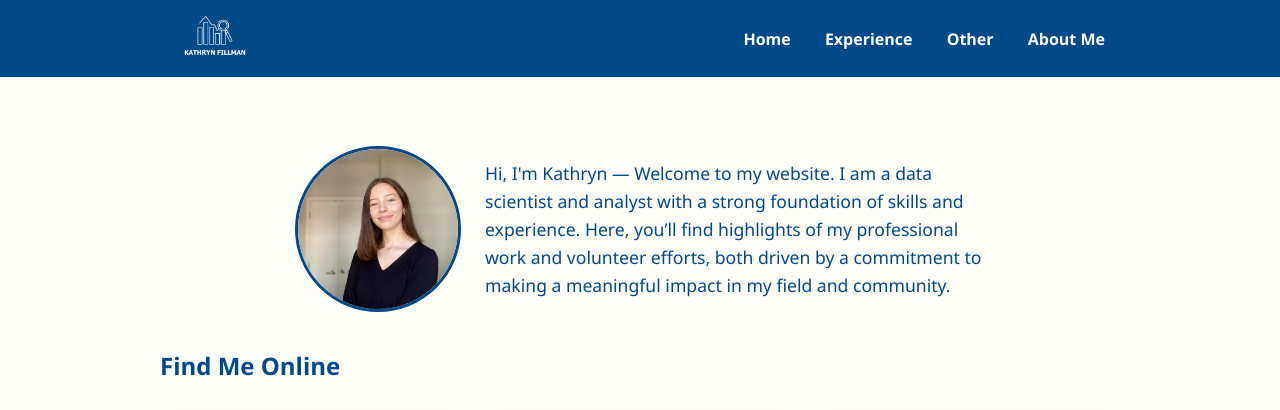
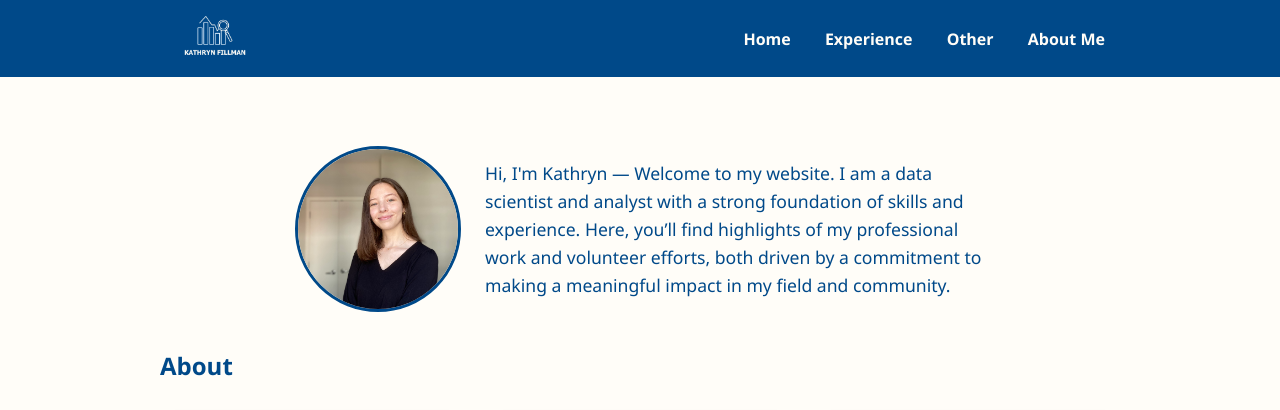
Before and after one commit to kfillman/kfillman.github.io, a Jekyll site: the page built from index.md, in a window 1280 px wide, cut to the strip 0-410 px from the top of the page. Built offline with Jekyll 4.4.1, drawn with Linux system fonts in a browser that asks for light colours.

Commit message:
Update index.md

```diff
--- a/index.md
+++ b/index.md
@@ -11,7 +11,7 @@ title: Home
   </div>
 </div>
 
-<h2>Find Me Online</h2>
+<h2>About</h2>
 <div class="card-grid">
 
   <a class="mini-card" href="https://linkedin.com/in/kfillman" target="_blank">
```
